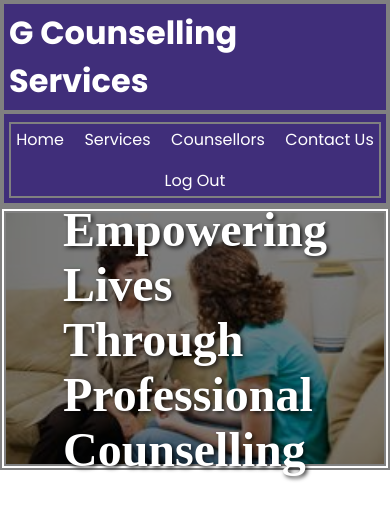
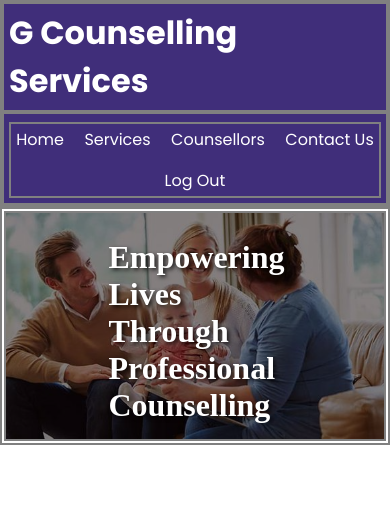
Before and after one commit to njugus/G-Counselling-Services, a React (Vite) app in the folder client/: page / in a window 390 px wide. Shown: the top 520 px of the page. Built offline with nearby package versions, Linux system fonts and the light colour scheme.

Commit message:
adds responsiveness to the hero section

```diff
--- a/client/src/Page/Home/Hero.css
+++ b/client/src/Page/Home/Hero.css
@@ -29,7 +29,7 @@
     color: white;
     font-size: 2em;
     text-shadow: 2px 2px 4px rgba(0, 0, 0, 0.8);
-    padding: 2px;
+    margin: 5px;
 }
 .image-overlay{
     position: absolute;
@@ -37,5 +37,17 @@
     left: 0;
     width: 100%;
     height: 100%;
-    background-color: rgba(0, 0, 0, 0.5);
+    background-color: rgba(12, 2, 2, 0.5);
 }
+
+.catchyphrase{
+    margin: 0;
+    font-size: 2em;
+}
+
+@media screen and (max-width : 600px){
+    .catchyphrase{
+        font-size: 1em;
+    }
+
+}
--- a/client/src/Page/Home/Hero.jsx
+++ b/client/src/Page/Home/Hero.jsx
@@ -1,4 +1,4 @@
-import heroImage from '../../assets/heroimage.jpg'
+import heroImage from '../../assets/hero.jpg'
 import './Hero.css';
 import React from 'react';
 
```
Also changed, not shown: client/src/assets/hero.jpg (added).
